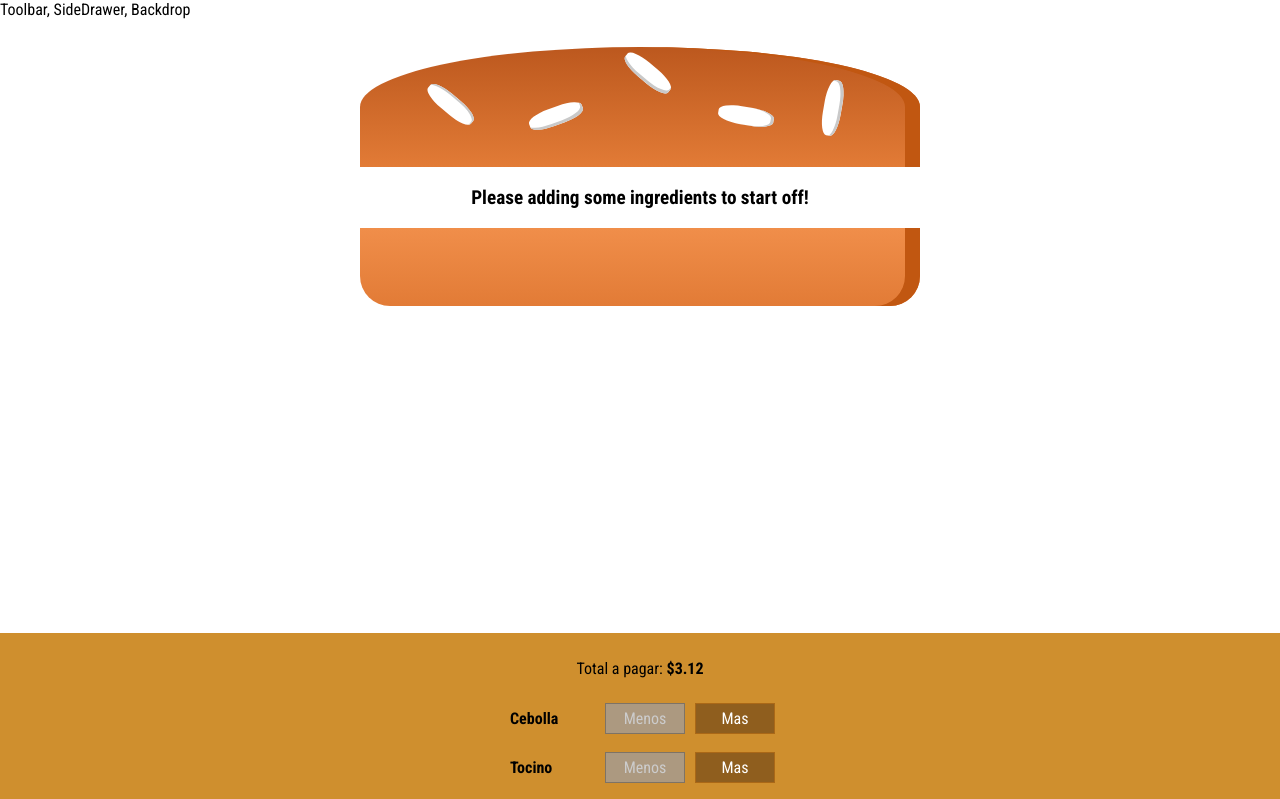
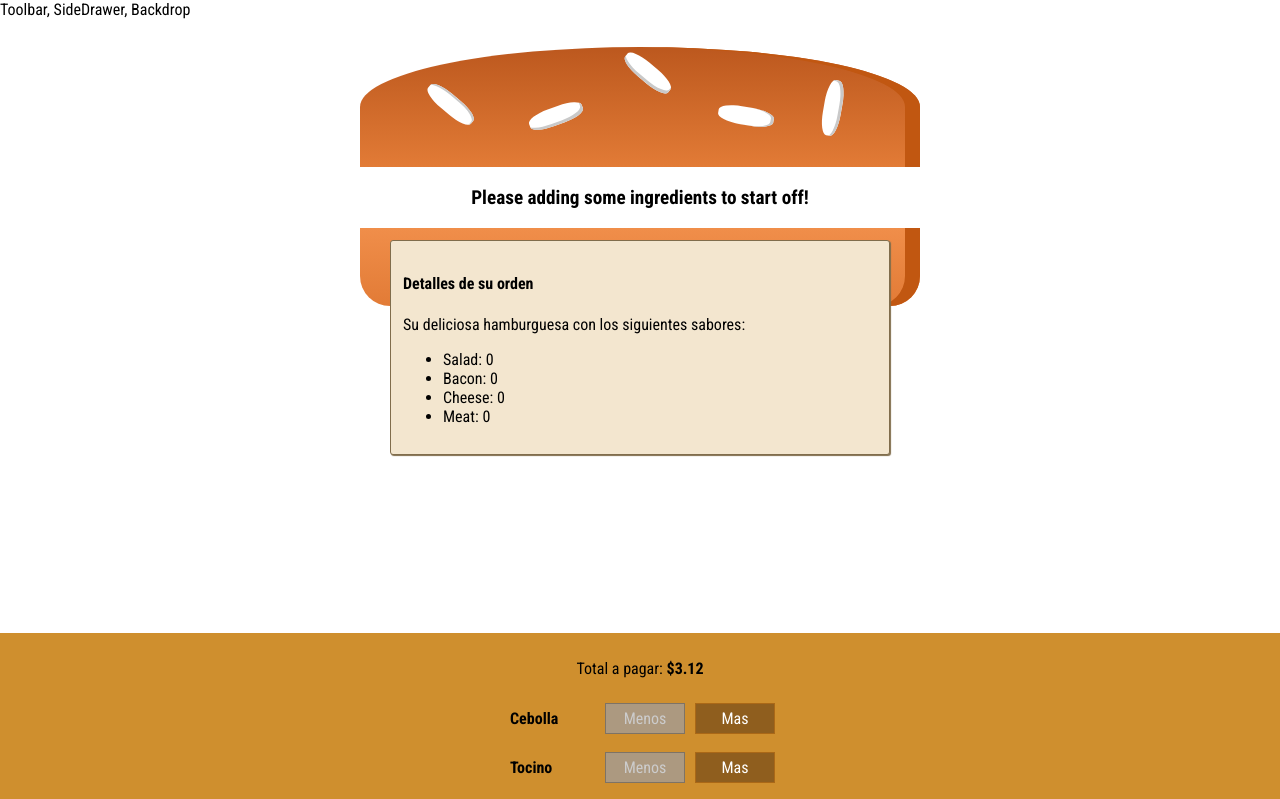
Before and after one commit to ferdroid8080/Burgernow, a React app: page / in a window 1280 px wide. Shown: the top 799 px of the page. Built offline with nearby package versions, Linux system fonts and the light colour scheme.

Commit message:
se agrego una ventana modal para mostrar el detalle de la orden

```diff
--- /dev/null
+++ b/src/components/Burger/OrderSummary/OrderSummary.js
@@ -0,0 +1,26 @@
+import React from 'react';
+
+import Aux from '../../../hoc/Aux';
+
+const orderSummary = (props) => {
+    const ingredientSummary = Object.keys(props.ingredients)
+        .map(igKey => {
+            return (
+                <li key={igKey}>
+                    <span style={{textTransform: 'capitalize'}}>{igKey}</span>: {props.ingredients[igKey]}
+                </li>
+            )
+        })
+
+    return (
+        <Aux>
+            <h4>Detalles de su orden</h4>
+            <p>Su deliciosa hamburguesa con los siguientes sabores:</p>
+            <ul>
+                {ingredientSummary}
+            </ul>
+        </Aux>
+    )
+}
+
+export default orderSummary;
--- /dev/null
+++ b/src/components/UI/Modal/Modal.css
@@ -0,0 +1,21 @@
+.Modal {
+    position: fixed;
+    z-index: 500;
+    background-color: rgb(243, 230, 207);
+    width: 70%;
+    border: 1.5px solid rgb(128, 109, 76);
+    box-shadow: 1px 1px 1px rgb(128, 109, 76);
+    padding: 12px;
+    left: 15%;
+    top: 30%;
+    border-radius: 3px;
+    box-sizing: border-box;
+    transition: all 0.3s ease-out;
+}
+
+@media (min-width: 600px) {
+    .Modal {
+        width: 500px;
+        left: calc(50% - 250px);
+    }
+}
--- /dev/null
+++ b/src/components/UI/Modal/Modal.js
@@ -0,0 +1,11 @@
+import React from 'react';
+
+import Stylesheet from './Modal.css';
+
+const modal = (props) => (
+    <div className={Stylesheet.Modal}>
+        {props.children}
+    </div>
+)
+
+export default modal;
--- a/src/containers/BurgerBuilder/BurgerBuilder.js
+++ b/src/containers/BurgerBuilder/BurgerBuilder.js
@@ -3,6 +3,8 @@ import React, { Component } from 'react';
 import Aux from '../../hoc/Aux';
 import Burger from '../../components/Burger/Burger';
 import BuildControls from '../../components/Burger/BuildControls/BuildControls';
+import Modal from '../../components/UI/Modal/Modal';
+import OrderSummary from '../../components/Burger/OrderSummary/OrderSummary';
 
 const INGREDIENTS_PRICE = {
     salad: 0.7,
@@ -64,6 +66,9 @@ class BurgerBuilder extends Component {
 
         return (
             <Aux>
+                <Modal>
+                    <OrderSummary ingredients={this.state.ingredients} />
+                </Modal>
                 <Burger ingredients={this.state.ingredients} />
                 <BuildControls onAddedIngredient={this.addIngredientHandler} onRemovedIngredient={this.removeIngredientHandler}
                     disabled={disabledIngredient} price={this.state.totalPrice} purchasable={this.state.purchasable} />
```
